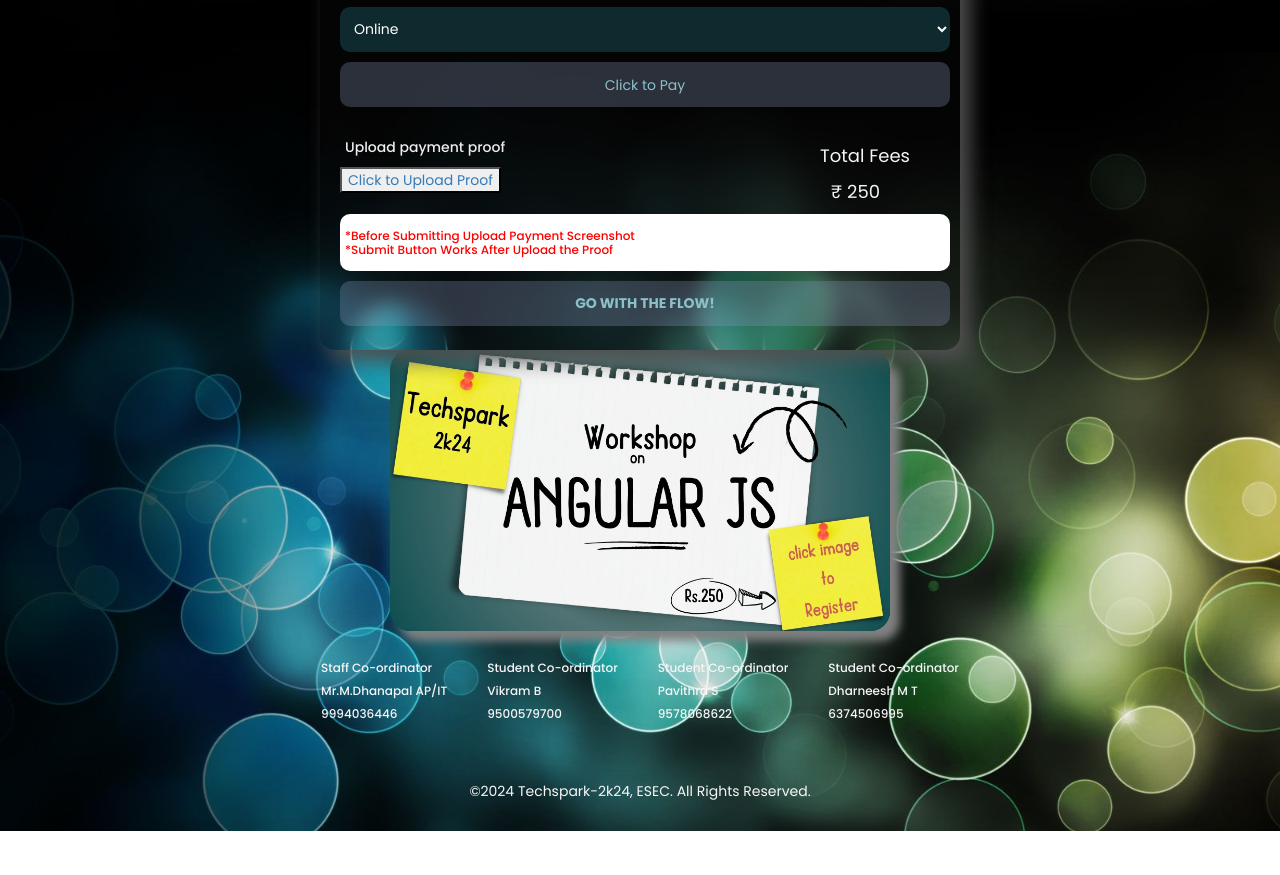
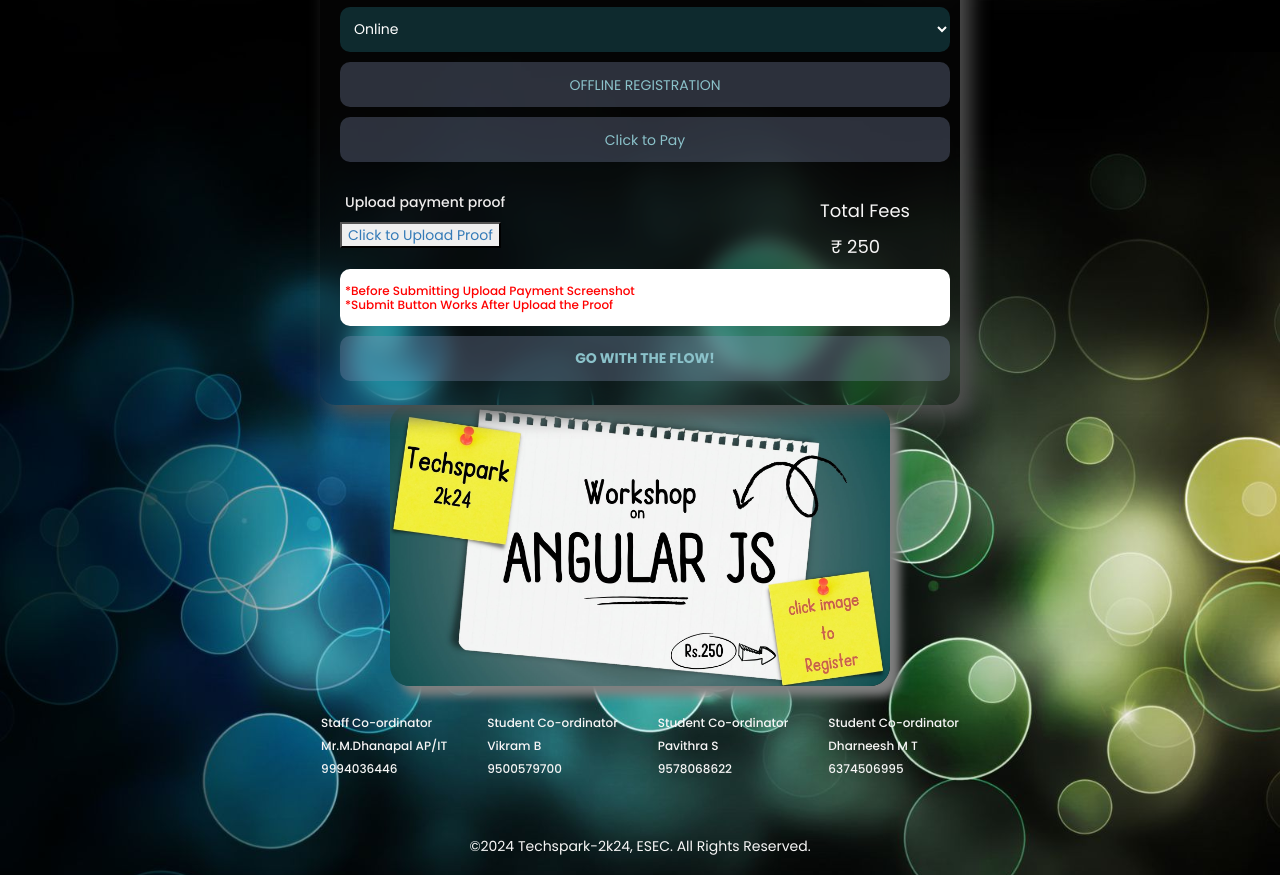
Before and after one commit to prasannaG300618/nodedb1, a website: page FORM.html in a window 1280 px wide. Shown: the part 2828-3703 px from the top of the page. Before the commit the page ends 3659 px from the top, so only its background shows below. Drawn offline with nearby package versions, Linux system fonts and the light colour scheme.

Commit message:
Update FORM.html

```diff
--- a/FORM.html
+++ b/FORM.html
@@ -648,6 +648,7 @@
                 <!--<option value="" disabled>      </option>-->
                 <option value="Online">Online</option>
               </select><br>
+			 <a  id="paymentproof" href="offline.html" target="_blank" ><button type="button" class="button" onclick="app()" >OFFLINE REGISTRATION</button> </a>
                 <button id="pay" type="button" onclick="amont()" style="display: block;" class="button">Click to Pay</button>
                 <!--QR code-->
                 <br>
```
